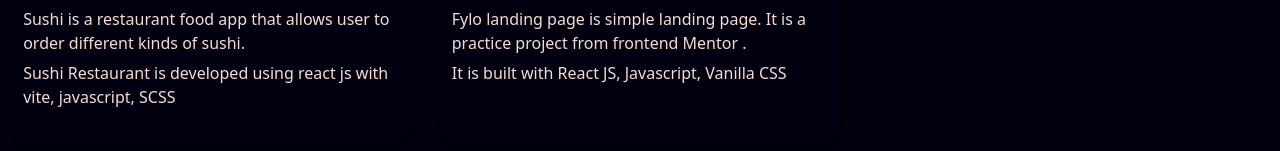
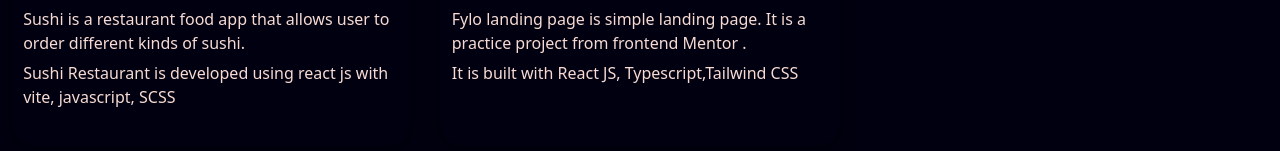
Before and after one commit to abeeebdon/my-portfolio, a React (Create React App) app: page / in a window 1280 px wide. Shown: the part 3732-3883 px from the top of the page. Built offline with nearby package versions, Linux system fonts and the light colour scheme.

Commit message:
Modified FYLO PROJECT

```diff
--- a/src/Data.js
+++ b/src/Data.js
@@ -45,10 +45,10 @@
     id: 5,
     name: 'Fylo Landing Page',
     image: '/img/desktop.jpg',
-    link: 'https://abeebdon-fylo-landing-page.netlify.app/',
+    link: 'https://fylo-don.vercel.app/',
     details:
       'Fylo landing page is simple landing page. It is a practice project from frontend Mentor . ',
-    stack: 'It is built with React JS, Javascript, Vanilla CSS ',
+    stack: 'It is built with React JS, Typescript,Tailwind CSS ',
   },
 ]
 
```
